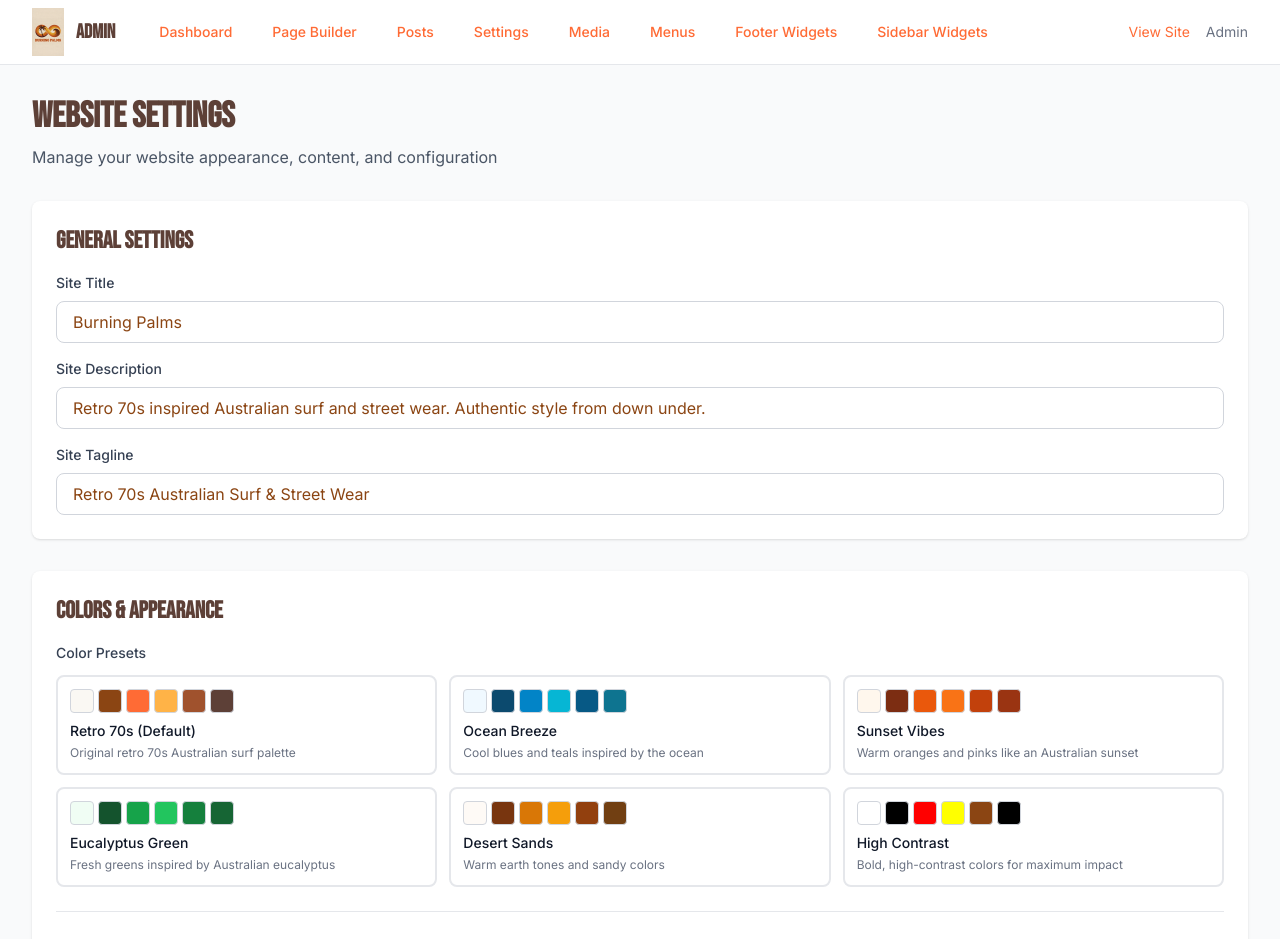
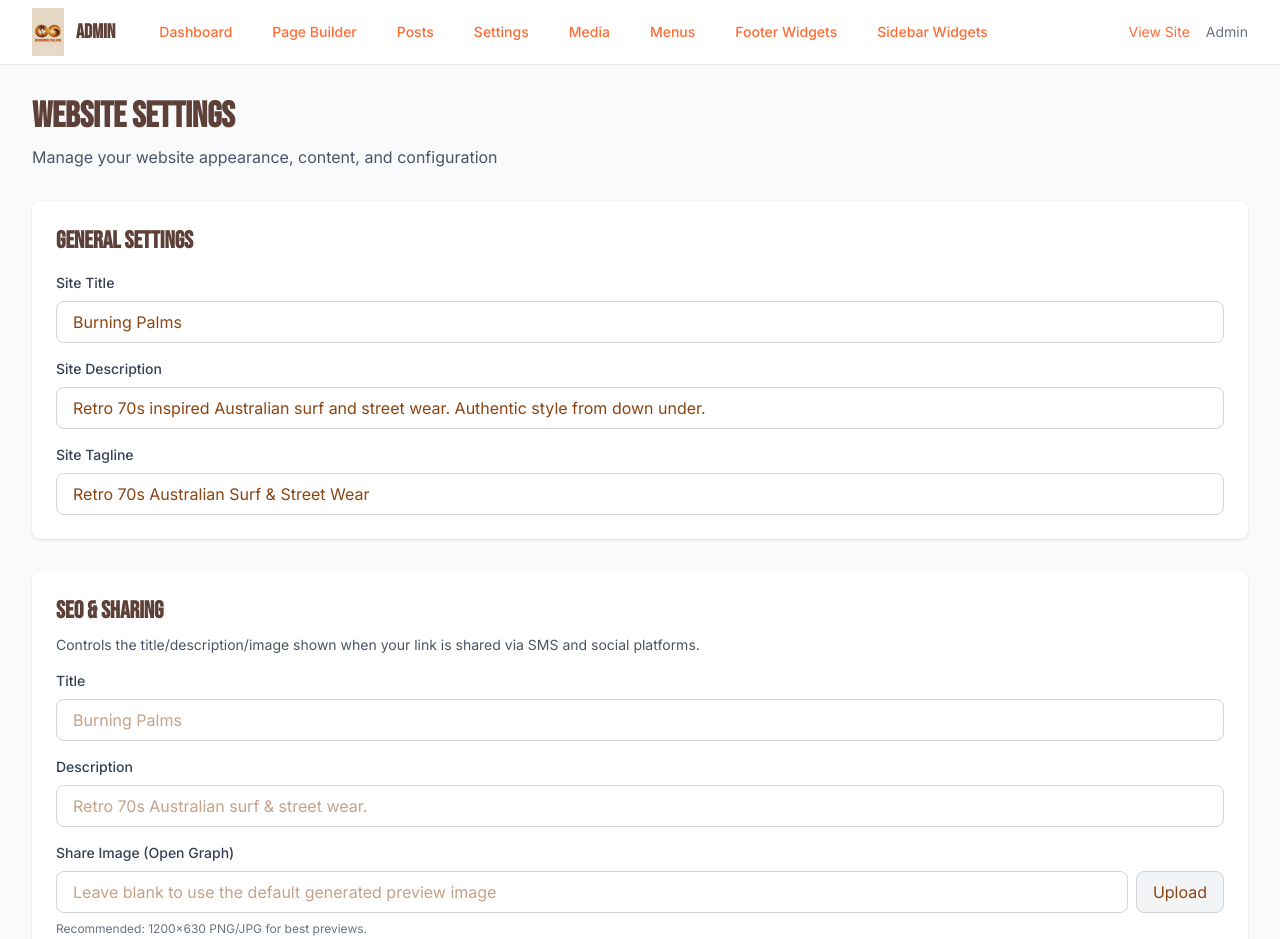
Before and after one commit to AMStarks/burning-palms, a Next.js app: page /admin/settings in a window 1280 px wide. Shown: the top 939 px of the page. Built offline with nearby package versions, Linux system fonts and the light colour scheme; no server answers; the database is empty.

Commit message:
Admin settings: add SEO/share preview controls

```diff
--- a/app/admin/settings/page.tsx
+++ b/app/admin/settings/page.tsx
@@ -19,6 +19,11 @@ const defaultSettings: Setting[] = [
     { key: "site_title", value: "Burning Palms", category: "general", type: "string" },
     { key: "site_description", value: "Retro 70s inspired Australian surf and street wear. Authentic style from down under.", category: "general", type: "string" },
     { key: "site_tagline", value: "Retro 70s Australian Surf & Street Wear", category: "general", type: "string" },
+
+    // SEO / Sharing (link previews in SMS/social)
+    { key: "share_title", value: "", category: "seo", type: "string" },
+    { key: "share_description", value: "", category: "seo", type: "string" },
+    { key: "share_image_url", value: "", category: "seo", type: "image" },
 
     // Colors - Core Palette
     { key: "color_background", value: "#faf8f3", category: "appearance", type: "color" },
@@ -287,6 +292,91 @@ export default function SettingsPage() {
                   />
                 </div>
               ))}
+            </div>
+          </div>
+        )}
+
+        {/* SEO / Sharing Settings */}
+        {groupedSettings.seo && (
+          <div className="bg-white rounded-lg shadow p-6">
+            <h2 className="font-display text-2xl text-accent-dark mb-2">
+              SEO & Sharing
+            </h2>
+            <p className="text-sm text-gray-600 mb-4">
+              Controls the title/description/image shown when your link is shared via SMS and social platforms.
+            </p>
+            <div className="space-y-4">
+              {groupedSettings.seo
+                .filter((s) => s.type !== "image")
+                .map((setting) => (
+                  <div key={setting.key}>
+                    <label className="block text-sm font-medium text-gray-700 mb-2">
+                      {setting.key
+                        .replace("share_", "")
+                        .split("_")
+                        .map((w) => w.charAt(0).toUpperCase() + w.slice(1))
+                        .join(" ")}
+                    </label>
+                    <input
+                      type="text"
+                      value={getSetting(setting.key)}
+                      onChange={(e) => handleChange(setting.key, e.target.value)}
+                      className="w-full px-4 py-2 border border-gray-300 rounded-lg focus:ring-2 focus:ring-accent-orange focus:border-transparent"
+                      placeholder={setting.key === "share_title" ? "Burning Palms" : "Retro 70s Australian surf & street wear."}
+                    />
+                  </div>
+                ))}
+
+              {groupedSettings.seo
+                .filter((s) => s.type === "image")
+                .map((setting) => {
+                  const imageUrl = getSetting(setting.key)
+                  return (
+                    <div key={setting.key}>
+                      <label className="block text-sm font-medium text-gray-700 mb-2">
+                        Share Image (Open Graph)
+                      </label>
+                      <div className="space-y-2">
+                        {imageUrl && (
+                          <div className="relative w-full max-w-md aspect-[1.91/1] border border-gray-300 rounded-lg overflow-hidden bg-gray-50">
+                            <Image
+                              src={imageUrl}
+                              alt="Share preview"
+                              fill
+                              className="object-cover"
+                            />
+                          </div>
+                        )}
+                        <div className="flex gap-2">
+                          <input
+                            type="text"
+                            value={imageUrl}
+                            onChange={(e) => handleChange(setting.key, e.target.value)}
+                            className="flex-1 px-4 py-2 border border-gray-300 rounded-lg focus:ring-2 focus:ring-accent-orange focus:border-transparent"
+                            placeholder="Leave blank to use the default generated preview image"
+                          />
+                          <label className="px-4 py-2 bg-gray-100 border border-gray-300 rounded-lg cursor-pointer hover:bg-gray-200">
+                            Upload
+                            <input
+                              type="file"
+                              accept="image/*"
+                              className="hidden"
+                              onChange={(e) => {
+                                const file = e.target.files?.[0]
+                                if (file) {
+                                  handleImageUpload(setting.key, file)
+                                }
+                              }}
+                            />
+                          </label>
+                        </div>
+                        <p className="text-xs text-gray-500">
+                          Recommended: 1200×630 PNG/JPG for best previews.
+                        </p>
+                      </div>
+                    </div>
+                  )
+                })}
             </div>
           </div>
         )}
--- a/app/layout.tsx
+++ b/app/layout.tsx
@@ -22,13 +22,16 @@ export async function generateMetadata(): Promise<Metadata> {
   const siteSettings = await getSiteSettings();
   const baseUrl = process.env.NEXTAUTH_URL || "https://burningpalms.au"
   const favicon = siteSettings.faviconUrl || "/icon"
+  const shareTitle = siteSettings.shareTitle || siteSettings.title
+  const shareDescription = siteSettings.shareDescription || siteSettings.description || siteSettings.tagline
+  const shareImage = siteSettings.shareImageUrl || "/opengraph-image"
   return {
     metadataBase: new URL(baseUrl),
     title: {
       default: siteSettings.title,
       template: `%s | ${siteSettings.title}`,
     },
-    description: siteSettings.description || siteSettings.tagline,
+    description: shareDescription,
     icons: {
       icon: [{ url: favicon }],
       shortcut: [{ url: favicon }],
@@ -36,12 +39,12 @@ export async function generateMetadata(): Promise<Metadata> {
     openGraph: {
       type: "website",
       url: baseUrl,
-      title: siteSettings.title,
-      description: siteSettings.description || siteSettings.tagline,
+      title: shareTitle,
+      description: shareDescription,
       siteName: siteSettings.title,
       images: [
         {
-          url: "/opengraph-image",
+          url: shareImage,
           width: 1200,
           height: 630,
           alt: `${siteSettings.title} preview`,
@@ -50,9 +53,9 @@ export async function generateMetadata(): Promise<Metadata> {
     },
     twitter: {
       card: "summary_large_image",
-      title: siteSettings.title,
-      description: siteSettings.description || siteSettings.tagline,
-      images: ["/opengraph-image"],
+      title: shareTitle,
+      description: shareDescription,
+      images: [shareImage],
     },
   };
 }
--- a/lib/settings.ts
+++ b/lib/settings.ts
@@ -46,6 +46,9 @@ export async function getSiteSettings() {
     "site_tagline",
     "logo_url",
     "favicon_url",
+    "share_title",
+    "share_description",
+    "share_image_url",
   ])
   return {
     title: settings.site_title || "Burning Palms",
@@ -53,5 +56,8 @@ export async function getSiteSettings() {
     tagline: settings.site_tagline || "Retro 70s Australian Surf & Street Wear",
     logoUrl: settings.logo_url || "/logo.png",
     faviconUrl: settings.favicon_url || "/icon",
+    shareTitle: settings.share_title || "",
+    shareDescription: settings.share_description || "",
+    shareImageUrl: settings.share_image_url || "",
   }
 }
```
